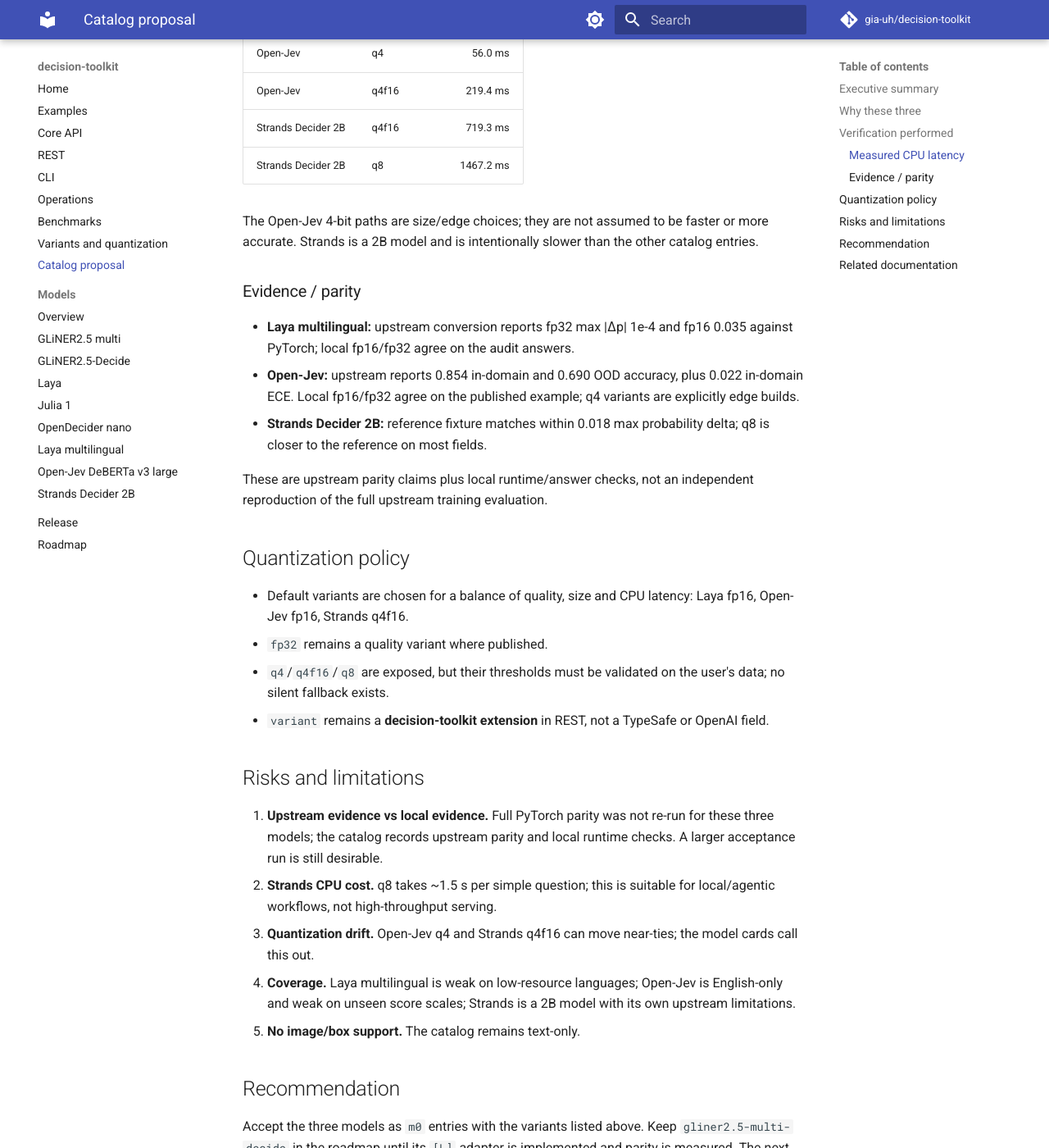
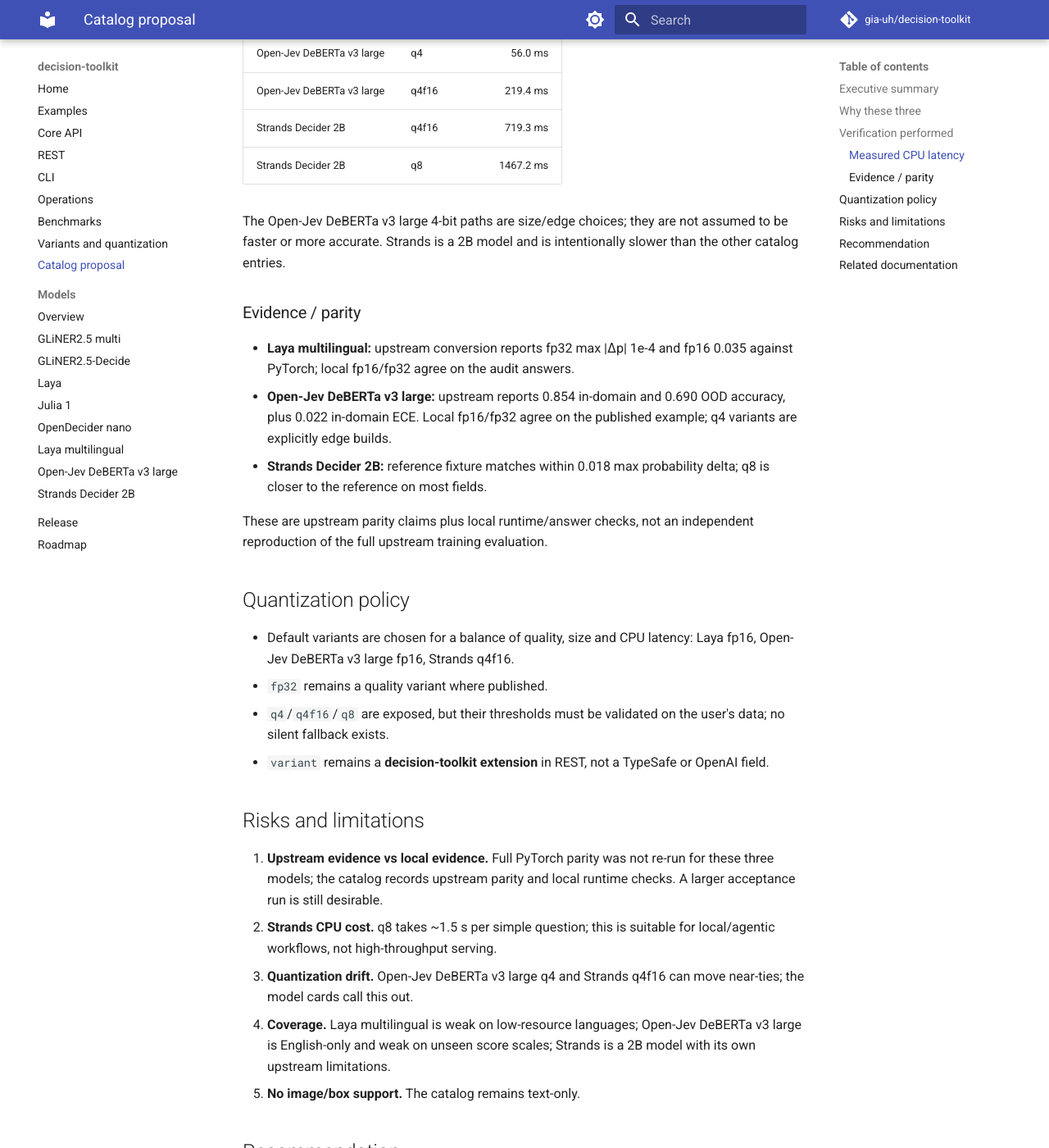
Before and after one commit to gia-uh/decision-toolkit, an MkDocs documentation site: the page built from docs/CATALOG_PROPOSAL.md, in a window 1280 px wide and 1400 px high, scrolled down 1774 px. Shown: the whole window at 82% size. Built offline with MkDocs 1.6.1 and Material for MkDocs 9.7.7, drawn with Linux system fonts in a browser that asks for light colours; comment, search, counter and statistics services are not loaded; some of the changed text lies outside the part shown.

Commit message:
docs: use the full Open-Jev DeBERTa v3 large name

```diff
--- a/docs/CATALOG_PROPOSAL.md
+++ b/docs/CATALOG_PROPOSAL.md
@@ -57,14 +57,14 @@
 |---|---|---:|
 | Laya multilingual | fp16 | 37.4 ms |
 | Laya multilingual | fp32 | 34.1 ms |
-| Open-Jev | fp16 | 241.2 ms |
-| Open-Jev | fp32 | 78.2 ms |
-| Open-Jev | q4 | 56.0 ms |
-| Open-Jev | q4f16 | 219.4 ms |
+| Open-Jev DeBERTa v3 large | fp16 | 241.2 ms |
+| Open-Jev DeBERTa v3 large | fp32 | 78.2 ms |
+| Open-Jev DeBERTa v3 large | q4 | 56.0 ms |
+| Open-Jev DeBERTa v3 large | q4f16 | 219.4 ms |
 | Strands Decider 2B | q4f16 | 719.3 ms |
 | Strands Decider 2B | q8 | 1467.2 ms |
 
-The Open-Jev 4-bit paths are size/edge choices; they are not assumed to be
+The Open-Jev DeBERTa v3 large 4-bit paths are size/edge choices; they are not assumed to be
 faster or more accurate. Strands is a 2B model and is intentionally slower
 than the other catalog entries.
 
@@ -72,7 +72,7 @@
 
 - **Laya multilingual:** upstream conversion reports fp32 max |Δp| 1e-4 and
   fp16 0.035 against PyTorch; local fp16/fp32 agree on the audit answers.
-- **Open-Jev:** upstream reports 0.854 in-domain and 0.690 OOD accuracy, plus
+- **Open-Jev DeBERTa v3 large:** upstream reports 0.854 in-domain and 0.690 OOD accuracy, plus
   0.022 in-domain ECE. Local fp16/fp32 agree on the published example; q4
   variants are explicitly edge builds.
 - **Strands Decider 2B:** reference fixture matches within 0.018 max
@@ -84,7 +84,7 @@
 ## Quantization policy
 
 - Default variants are chosen for a balance of quality, size and CPU latency:
-  Laya fp16, Open-Jev fp16, Strands q4f16.
+  Laya fp16, Open-Jev DeBERTa v3 large fp16, Strands q4f16.
 - `fp32` remains a quality variant where published.
 - `q4`/`q4f16`/`q8` are exposed, but their thresholds must be validated on the
   user's data; no silent fallback exists.
@@ -98,10 +98,11 @@
    runtime checks. A larger acceptance run is still desirable.
 2. **Strands CPU cost.** q8 takes ~1.5 s per simple question; this is suitable
    for local/agentic workflows, not high-throughput serving.
-3. **Quantization drift.** Open-Jev q4 and Strands q4f16 can move near-ties;
+3. **Quantization drift.** Open-Jev DeBERTa v3 large q4 and Strands q4f16 can move near-ties;
    the model cards call this out.
-4. **Coverage.** Laya multilingual is weak on low-resource languages; Open-Jev
-   is English-only and weak on unseen score scales; Strands is a 2B model with
+4. **Coverage.** Laya multilingual is weak on low-resource languages;
+   Open-Jev DeBERTa v3 large is English-only and weak on unseen score scales;
+   Strands is a 2B model with
    its own upstream limitations.
 5. **No image/box support.** The catalog remains text-only.
 
```
Also changed, not shown: README.md (+1 -1 lines), docs/RELEASE.md (+1 -1 lines), docs/models/open-jev-deberta-v3-large.md (+1 -1 lines).
